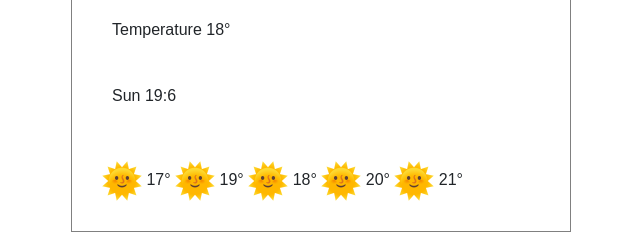
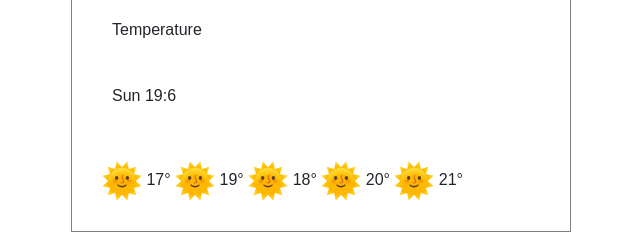
Before and after one commit to boothmaa/Weather-Project, a website built with Parcel: page index.html in a window 1280 px wide. Shown: the part 202-435 px from the top of the page, 319-959 px from the left. Built offline with nearby package versions, Linux system fonts and the light colour scheme.

Commit message:
Amended copy

```diff
--- a/index.html
+++ b/index.html
@@ -41,7 +41,7 @@
 
   <div class="content">
     <p>
- Temperature 18°
+ Temperature
     </p>
 
 <p id = "date-now">
```
